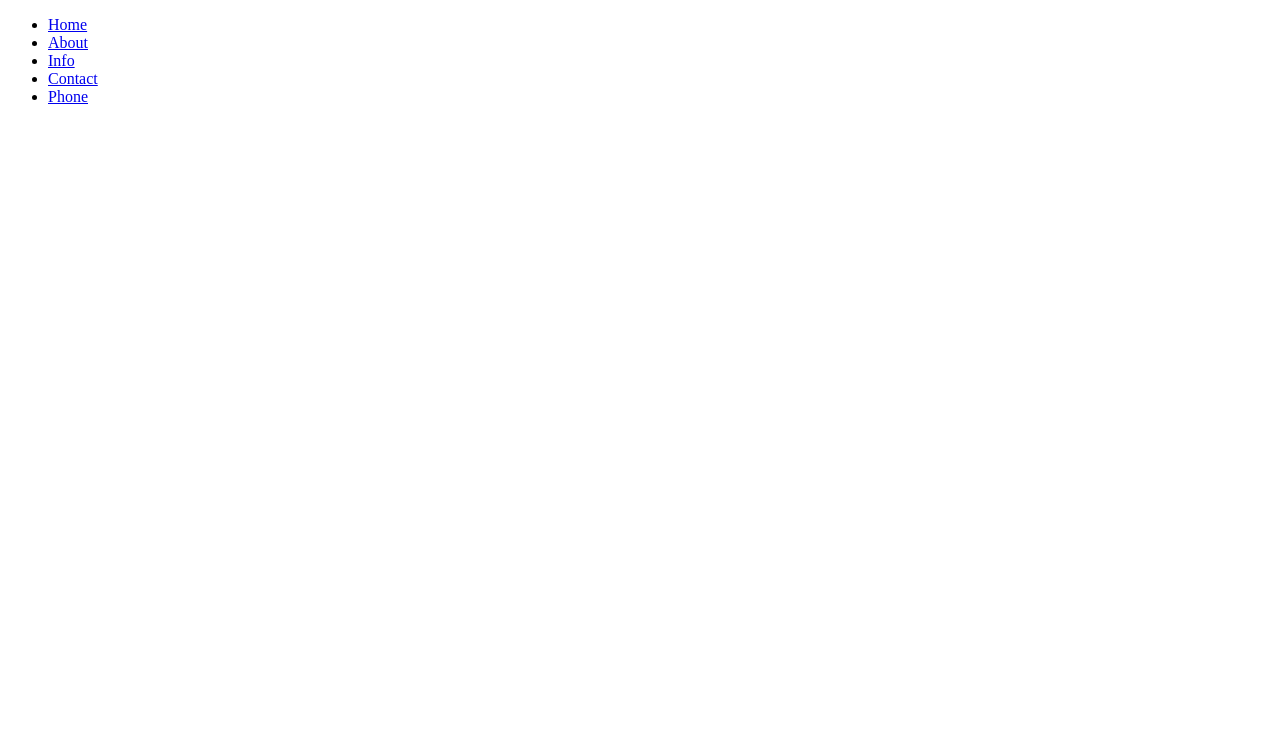
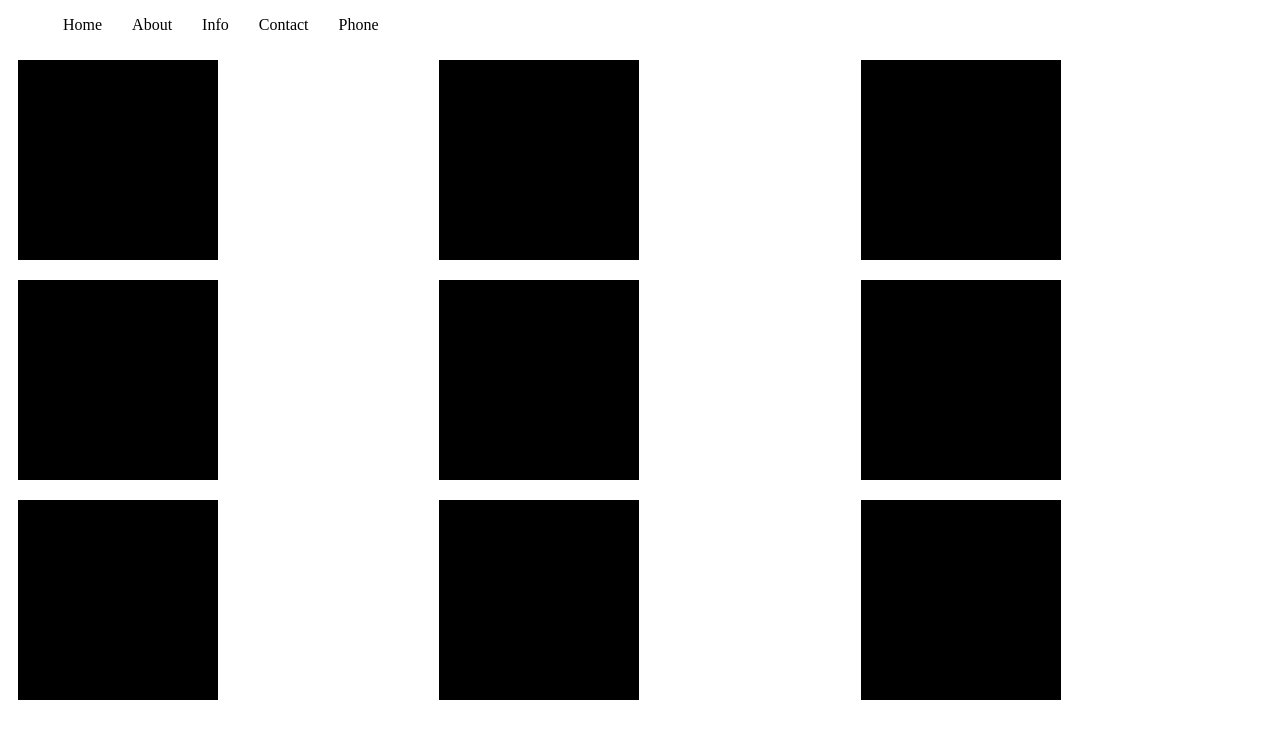
Before and after one commit to hlca-school-student/comp-sci, a plain HTML site: page ben/index.html in a window 1280 px wide. Drawn offline with Linux system fonts and the light colour scheme.

Commit message:
added grid

```diff
--- a/ben/index.html
+++ b/ben/index.html
@@ -29,3 +29,16 @@
         </nav>
 </body>
 </html>
+
+<section class="grid-component">
+    <div class="grid-item">
+      </div><div class="grid-item">
+      </div><div class="grid-item">
+      </div><div class="grid-item">
+      </div><div class="grid-item">
+      </div><div class="grid-item">
+      </div><div class="grid-item">
+      </div><div class="grid-item">
+      </div><div class="grid-item">
+      </div>
+    </section>
--- a/ben/style.css
+++ b/ben/style.css
@@ -14,3 +14,40 @@ h1 {font-family: ComforterBrush, serif;
     font-size: 100pt;
     font-weight: bold;
 }
+
+.nav-component ul {
+    display: flex;
+    flex-direction: row;
+  }
+
+  .nav-component ul li {
+    list-style-type: none;
+  }
+
+  .nav-component ul li a {
+    text-decoration: none;
+    padding: 15px;
+    font-family: ;
+    color: black;
+    transition: all 500ms cubic-bezier(0.860, 0.000, 0.070, 1.000); /* easeInOutQuint */
+
+  transition-timing-function: cubic-bezier(0.860, 0.000, 0.070, 1.000); /* easeInOutQuint */
+  }
+
+  .nav-component ul li a:hover {
+  color: green;
+  }
+
+
+  .grid-component {
+    display: grid;
+    grid-template-columns: 1fr 1fr 1fr;
+  }
+
+  .grid-component .grid-item {
+    width: 200px;
+    height: 200px;
+    background-color: black;
+    margin: 10px;
+    min-width: 200px;
+  }
```
